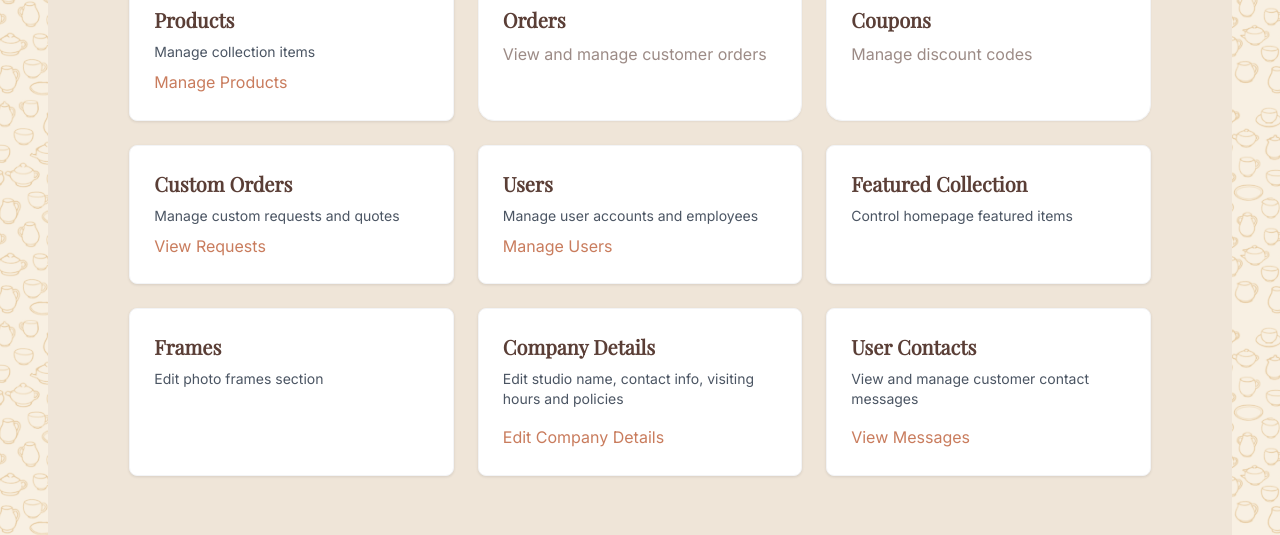
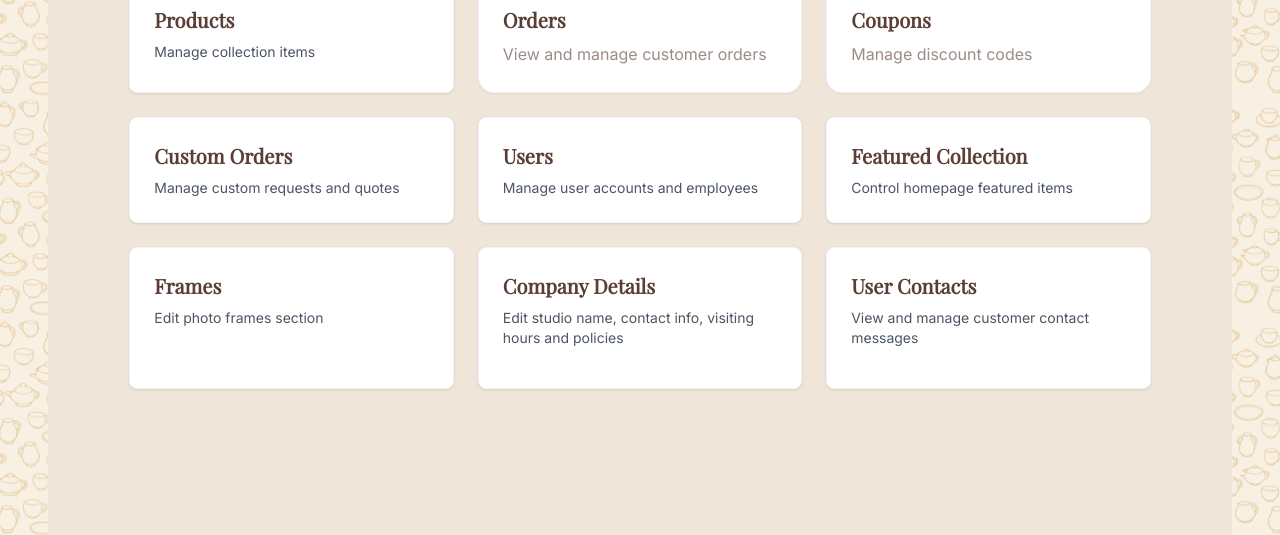
Before and after one commit to YSC9999/GWOC26, a Next.js app: page /admin in a window 1280 px wide. Shown: the part 191-726 px from the top of the page. Built offline with nearby package versions, Linux system fonts and the light colour scheme; no server answers.

Commit message:
updated admin panel

```diff
--- a/src/app/admin/page.tsx
+++ b/src/app/admin/page.tsx
@@ -12,7 +12,7 @@ export default function AdminDashboard() {
           <p className="text-sm text-gray-600">
             Manage collection items
           </p>
-          <span className="text-clay mt-2 block">Manage Products</span>
+
         </Link>
 
         <Link href="/admin/orders" className="p-6 bg-white rounded-2xl shadow-sm hover:shadow-md transition-all border border-gray-100 group">
@@ -30,7 +30,7 @@ export default function AdminDashboard() {
           <p className="text-sm text-gray-600">
             Manage custom requests and quotes
           </p>
-          <span className="text-clay mt-2 block">View Requests</span>
+
         </Link>
 
         <Link href="/admin/users" className="card p-6 block hover:shadow-md transition-all border border-gray-100 group">
@@ -38,7 +38,7 @@ export default function AdminDashboard() {
           <p className="text-sm text-gray-600">
             Manage user accounts and employees
           </p>
-          <span className="text-clay mt-2 block">Manage Users</span>
+
         </Link>
 
         <Link href="/admin/featured" className="card p-6 block hover:shadow-md transition-all border border-gray-100 group">
@@ -58,13 +58,13 @@ export default function AdminDashboard() {
         <Link href="/admin/contact" className="card p-6 block hover:shadow-md transition-all border border-gray-100 group">
           <h3 className="text-xl font-semibold mb-2 group-hover:text-clay">Company Details</h3>
           <p className="text-sm text-gray-600 mb-4">Edit studio name, contact info, visiting hours and policies</p>
-          <span className="text-clay">Edit Company Details</span>
+
         </Link>
 
         <Link href="/admin/user-contacts" className="card p-6 block hover:shadow-md transition-all border border-gray-100 group">
           <h3 className="text-xl font-semibold mb-2 group-hover:text-clay">User Contacts</h3>
           <p className="text-sm text-gray-600 mb-4">View and manage customer contact messages</p>
-          <span className="text-clay">View Messages</span>
+
         </Link>
       </div>
     </div>
```
